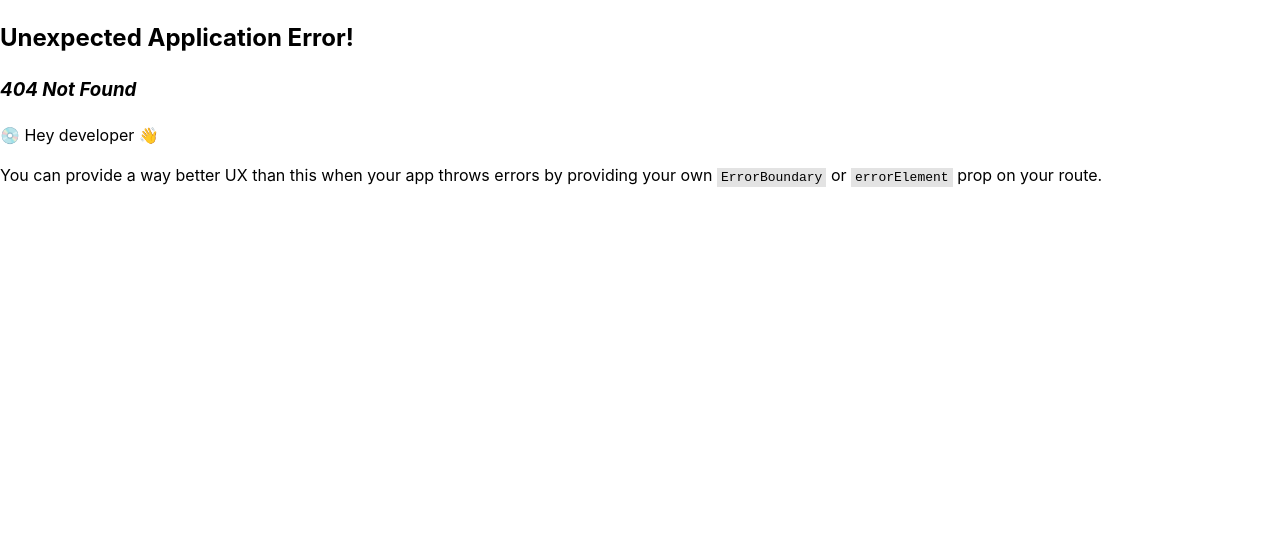
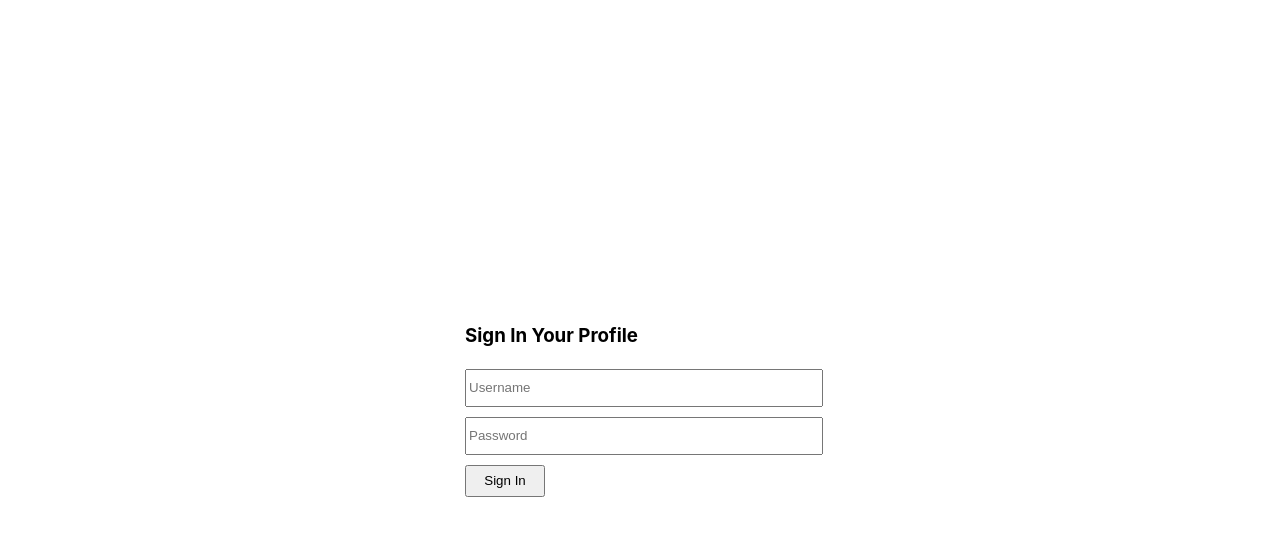
Before and after one commit to grish97/barber-app, a React (Vite) app: page /auth/signin in a window 1280 px wide. Before the commit this address had no page. Shown: the top 536 px of the page. Built offline with nearby package versions, Linux system fonts and the light colour scheme.

Commit message:
layout update & signin css fix

```diff
--- /dev/null
+++ b/src/layouts/public/PublicLayout.css
@@ -0,0 +1,7 @@
+
+.public-layout {
+    display: flex;
+    justify-content: center;
+    align-items: center;
+    height: 100vh;
+}
--- /dev/null
+++ b/src/layouts/public/PublicLayout.jsx
@@ -0,0 +1,11 @@
+import { Outlet } from 'react-router';
+import './PublicLayout.css';
+
+export const PublicLayout = () => {
+
+    return (
+        <div className="public-layout">
+            <Outlet />
+        </div>
+    );
+};
--- /dev/null
+++ b/src/pages/auth/SignIn.css
@@ -0,0 +1,16 @@
+
+
+.signin {
+    width: 350px;
+}
+
+.signin .field input {
+    width: 100%;
+    height: 32px;
+    margin-bottom: 10px;
+}
+
+.signin button {
+    width: 80px;
+    height: 32px
+}
--- /dev/null
+++ b/src/pages/auth/SignIn.jsx
@@ -0,0 +1,34 @@
+import { useState } from "react";
+import './SignIn.css';
+
+
+export const SignIn = () => {
+    const [username, setUserName] = useState('');
+    const [password, setPassword] = useState('');
+
+    return (
+        <div className="signin">
+            <h3>Sign In Your Profile</h3>
+
+            <div className="field">
+                <input
+                    placeholder="Username"
+                    type="text"
+                    value={username}
+                    onChange={e => setUserName(e.target.value)}
+                />
+            </div>
+
+            <div className="field">
+                <input
+                    placeholder="Password"
+                    type="password"
+                    value={password}
+                    onChange={e => setPassword(e.target.value)}
+                />
+            </div>
+
+            <button>Sign In</button>
+        </div>
+    )
+};
--- a/src/routing/routing.jsx
+++ b/src/routing/routing.jsx
@@ -1,28 +1,14 @@
 import { createBrowserRouter } from 'react-router';
 
 // Layout component
-import { MainLayout } from '../components/layouts/main-layout/MainLayout';
+import { MainLayout } from '../layouts/main-layout/MainLayout';
+import { PublicLayout } from '../layouts/public/PublicLayout';
 
 // pages
 import { ServiceList } from '../pages/services/ServiceList/ServiceList';
 import { BarberList } from '../pages/barbers/BarberList';
 import { Home } from '../pages/home/Home';
-
-// Simple routing
-// export const appRouter = createBrowserRouter([
-//     {
-//         path: '/',
-//         element: <Home />,
-//     },
-    // {
-    //     path: '/services',
-    //     element: <ServiceList />,
-    // },
-    // {
-    //     path: '/barbers',
-    //     element: <BarberList />
-    // }
-// ]);
+import { SignIn } from '../pages/auth/SignIn';
 
 // Layout Routes
 export const appRouter = createBrowserRouter([
@@ -43,5 +29,19 @@ export const appRouter = createBrowserRouter([
                 Component: BarberList
             }
         ],
+    },
+    {
+        path: '/auth',
+        Component: PublicLayout,
+        children: [
+            {
+                path: 'signin',
+                Component: SignIn
+            },
+            {
+                path: 'signup',
+                Component: null
+            }
+        ],
     }
 ]);
```
Also changed, not shown: src/layouts/main-layout/MainLayout.css (renamed from src/components/layouts/main-layout/MainLayout.css), src/layouts/main-layout/MainLayout.jsx (renamed from src/components/layouts/main-layout/MainLayout.jsx).
